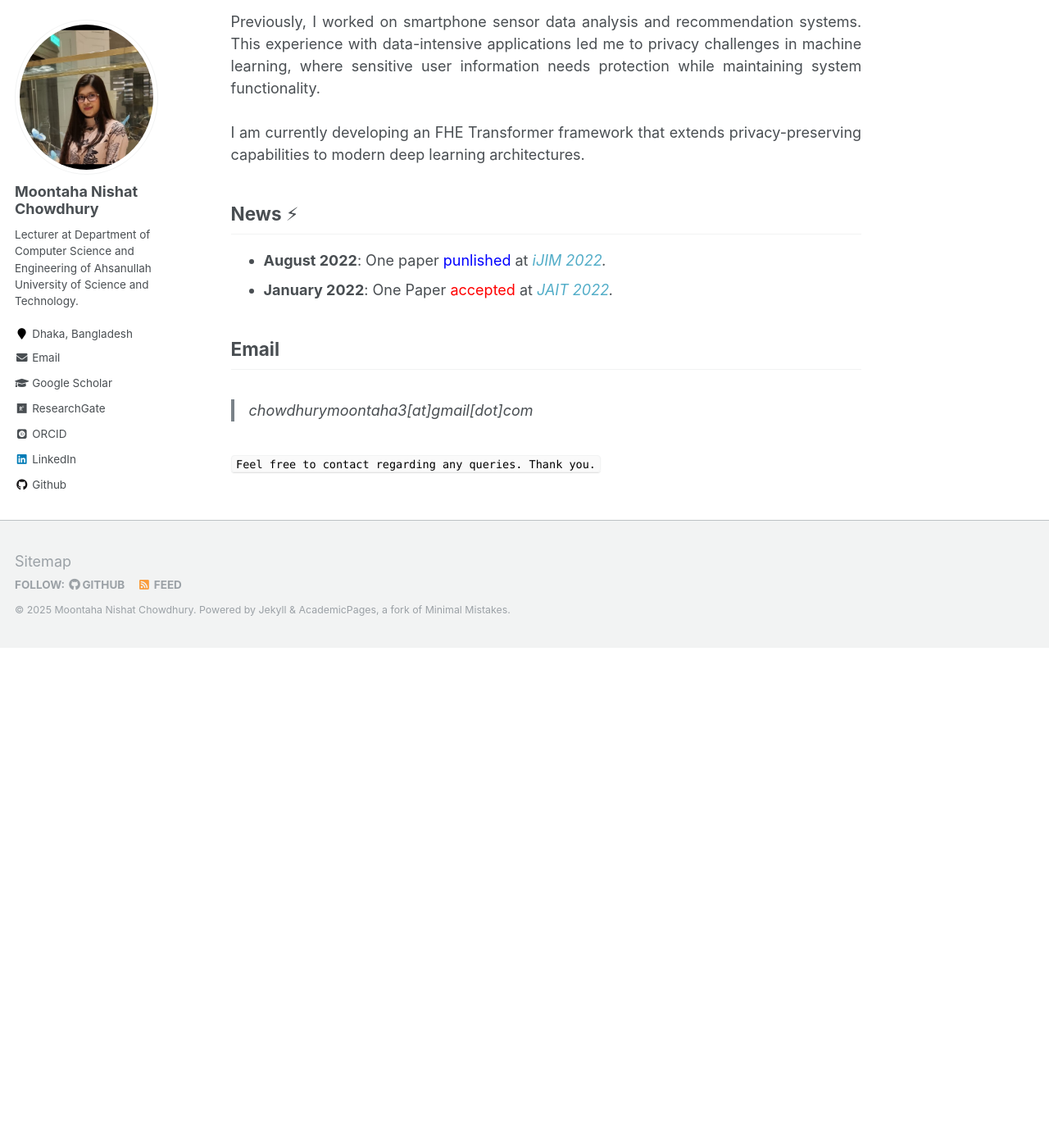
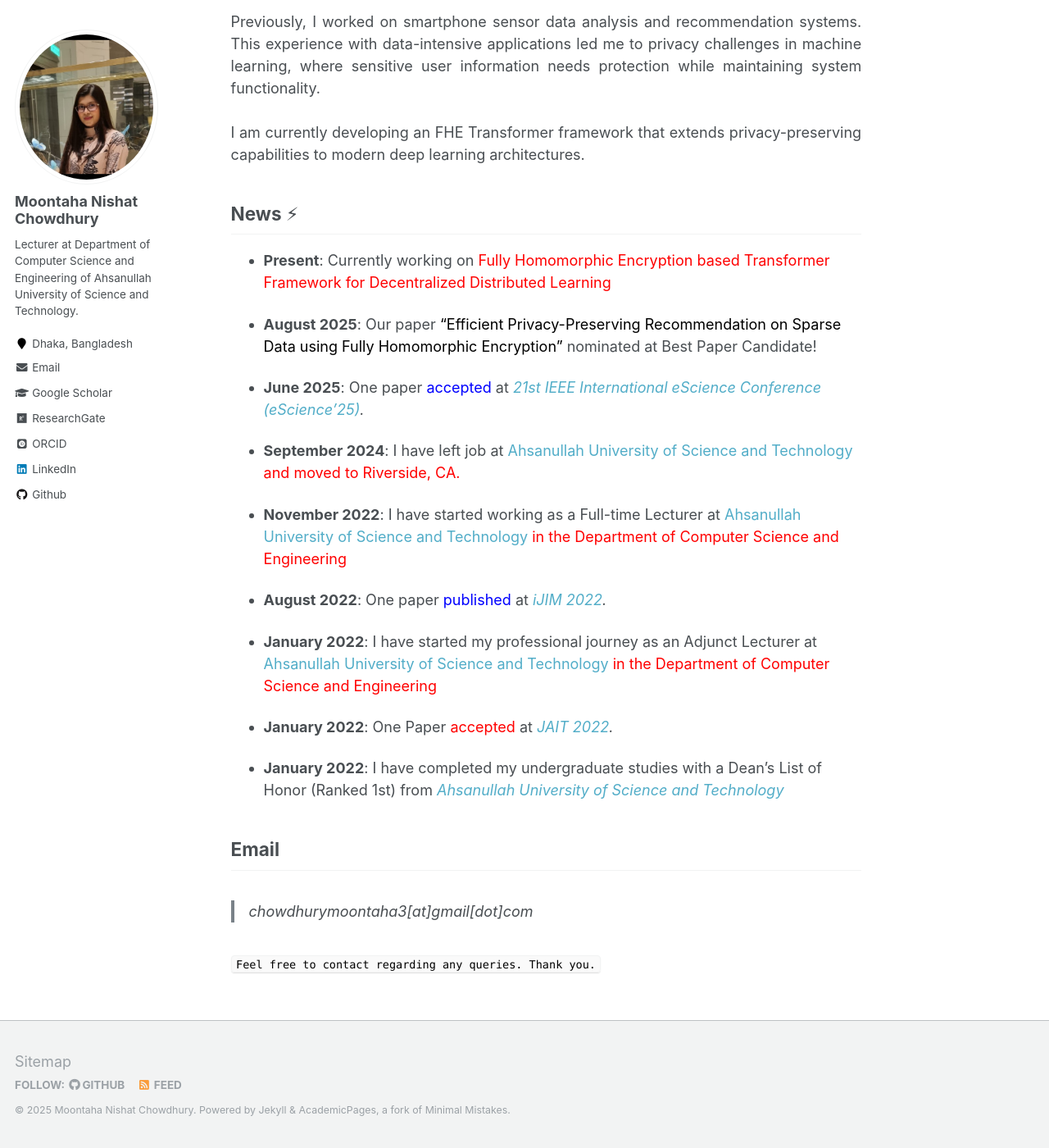
Before and after one commit to chowdhurymoontaha/chowdhurymoontaha.github.io, a Jekyll site: the page built from _pages/about.md, in a window 1280 px wide and 1400 px high, scrolled down 940 px. Shown: the whole window at 82% size. Built offline with Jekyll 4.4.1, drawn with Linux system fonts in a browser that asks for light colours; some web fonts are replaced; before the commit the page ends 1730 px from its top, so only the background shows below that.

Commit message:
Update about.md

```diff
--- a/_pages/about.md
+++ b/_pages/about.md
@@ -25,10 +25,23 @@ I am currently developing an FHE Transformer framework that extends privacy-pres
  </p>
 
 ## News ⚡
-+ <strong>August 2022</strong>: One paper <span style="color:blue">punlished</span> at <em>[iJIM 2022](https://online-journals.org/index.php/i-jim/issue/view/869).</em>
-+ <strong>January 2022</strong>: One Paper <span style="color:red">accepted</span> at <em>[JAIT 2022](http://www.jait.us/index.php?m=content&c=index&a=lists&catid=221).</em>
++ <strong>Present</strong>: Currently working on <span style="color:red">Fully Homomorphic Encryption based Transformer Framework for Decentralized Distributed Learning</span>
 
++ <strong>August 2025</strong>: Our paper <span style="color:black">"Efficient Privacy-Preserving Recommendation on Sparse Data using Fully Homomorphic Encryption"</span> nominated at Best Paper Candidate!
 
++ <strong>June 2025</strong>: One paper <span style="color:blue">accepted</span> at <em><a href="https://www.escience-conference.org/2025/papers">21st IEEE International eScience Conference (eScience'25)</a>.</em>
+
++ <strong>September 2024</strong>: I have left job at <span style="color:red"><a href="https://aust.edu/">Ahsanullah University of Science and Technology</a> and moved to Riverside, CA.</span>
+
++ <strong>November 2022</strong>: I have started working as a Full-time Lecturer at <span style="color:red"><a href="https://aust.edu/">Ahsanullah University of Science and Technology</a> in the Department of Computer Science and Engineering</span>
+
++ <strong>August 2022</strong>: One paper <span style="color:blue">published</span> at <em><a href="https://online-journals.org/index.php/i-jim/issue/view/869">iJIM 2022</a>.</em>
+
++ <strong>January 2022</strong>: I have started my professional journey as an Adjunct Lecturer at <span style="color:red"><a href="https://aust.edu/">Ahsanullah University of Science and Technology</a> in the Department of Computer Science and Engineering</span>
+
++ <strong>January 2022</strong>: One Paper <span style="color:red">accepted</span> at <em><a href="http://www.jait.us/index.php?m=content&c=index&a=lists&catid=221">JAIT 2022</a>.</em>
+
++ <strong>January 2022</strong>: I have completed my undergraduate studies with a Dean's List of Honor (Ranked 1st) from <em><a href="https://aust.edu">Ahsanullah University of Science and Technology</a></em>
 
 
 ## Email
```
